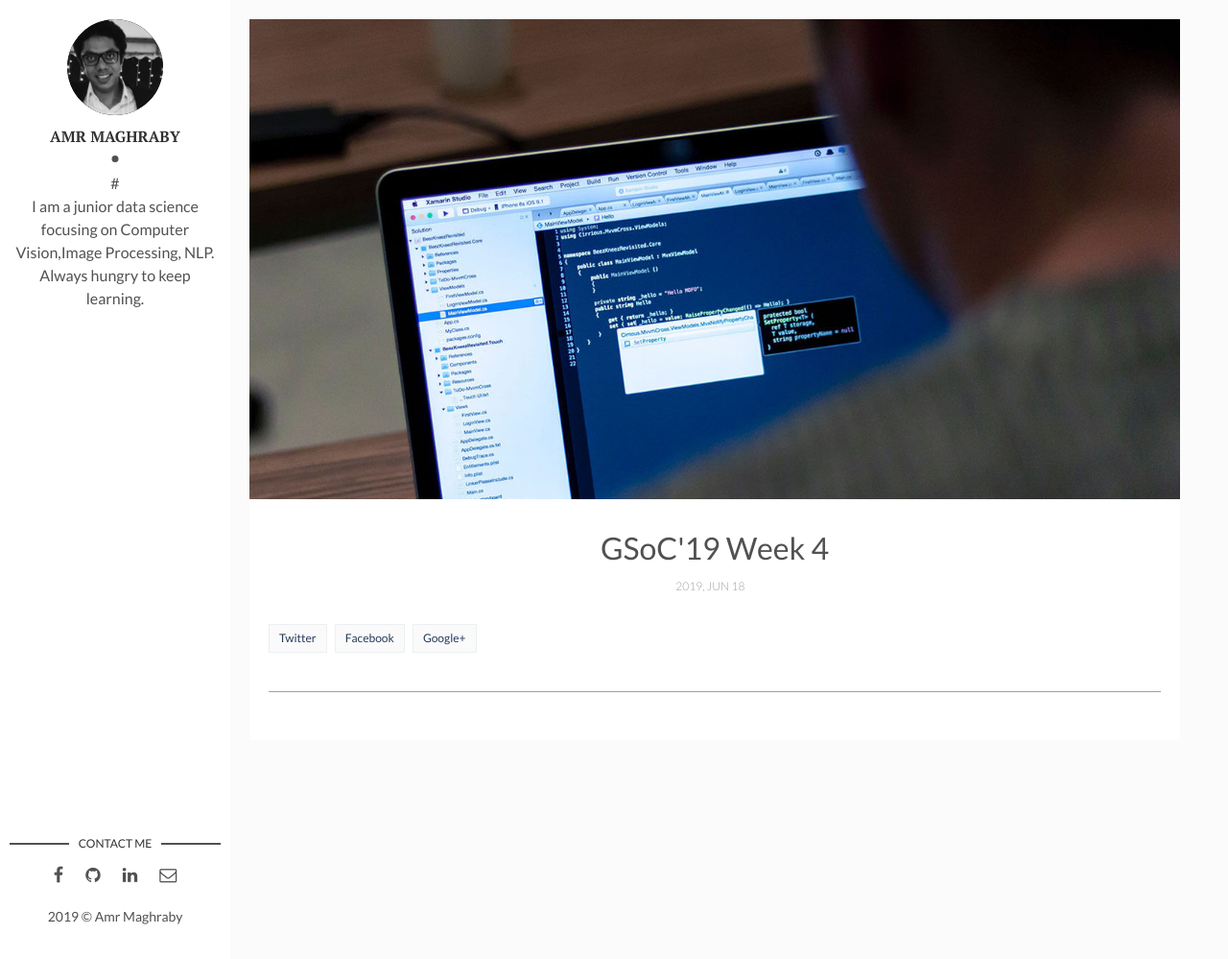
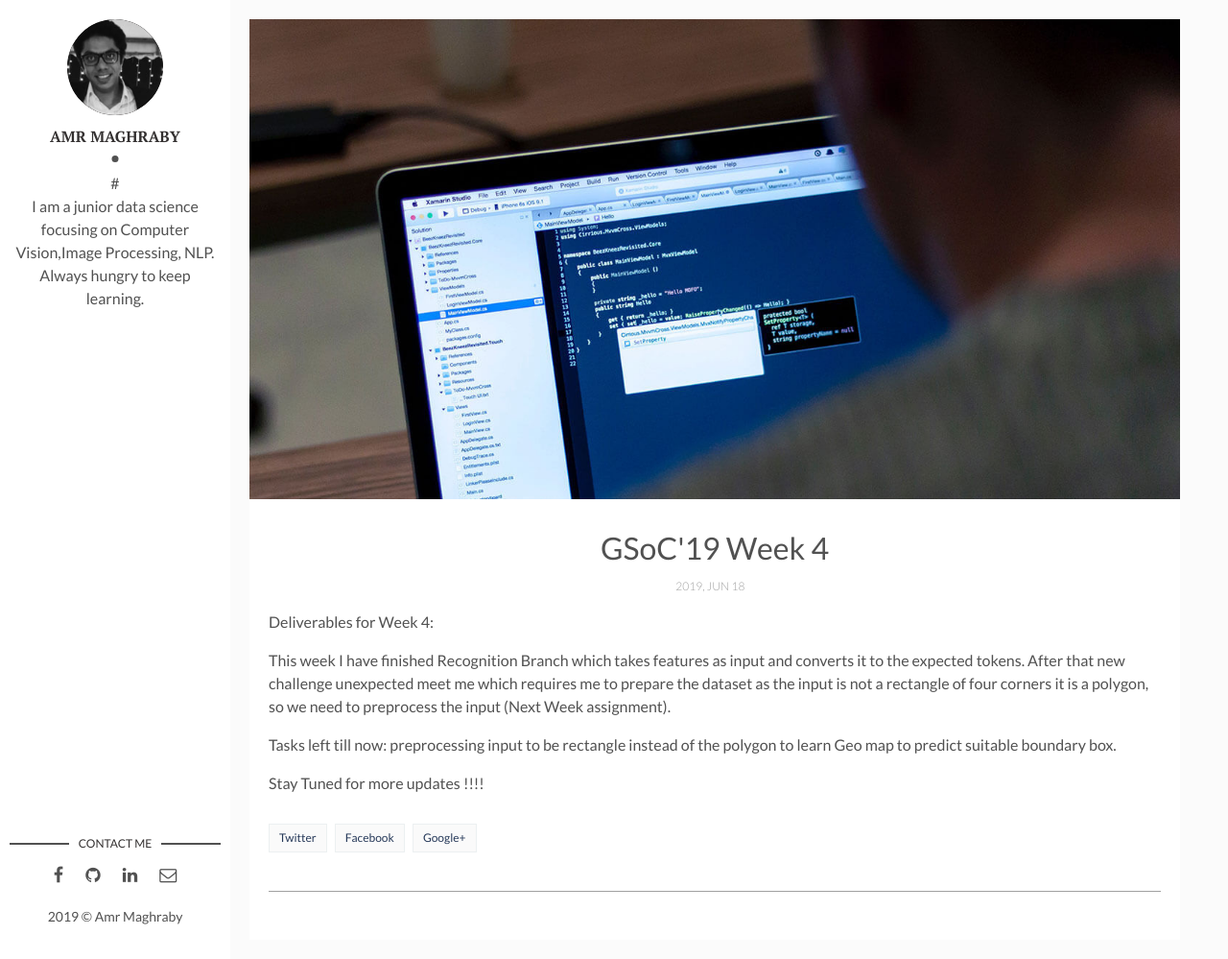
Before and after one commit to AmrMaghraby/amrmaghraby.github.io, a Jekyll site: the page built from _posts/2017-04-06-welcome-to-jekyll.markdown, in a window 1280 px wide and 999 px high. Shown: the whole window at 96% size. Built offline with Jekyll 4.4.1, drawn with Linux system fonts in a browser that asks for light colours; comment, search, counter and statistics services are not loaded.

Commit message:
Update 2017-04-06-welcome-to-jekyll.markdown

```diff
--- a/_posts/2017-04-06-welcome-to-jekyll.markdown
+++ b/_posts/2017-04-06-welcome-to-jekyll.markdown
@@ -5,3 +5,11 @@ date: 2019-06-18 13:32:20 +0300
 description: #hhjhhh
 img: how-to-start.jpg
 ---
+
+Deliverables for Week 4:
+
+This week I have finished Recognition Branch which takes features as input and converts it to the expected tokens. After that new challenge unexpected meet me which requires me to prepare the dataset as the input is not a rectangle of four corners it is a polygon, so we need to preprocess the input (Next Week assignment).
+
+Tasks left till now: preprocessing input to be rectangle instead of the polygon to learn Geo map to predict suitable boundary box.
+
+Stay Tuned for more updates !!!!
```
